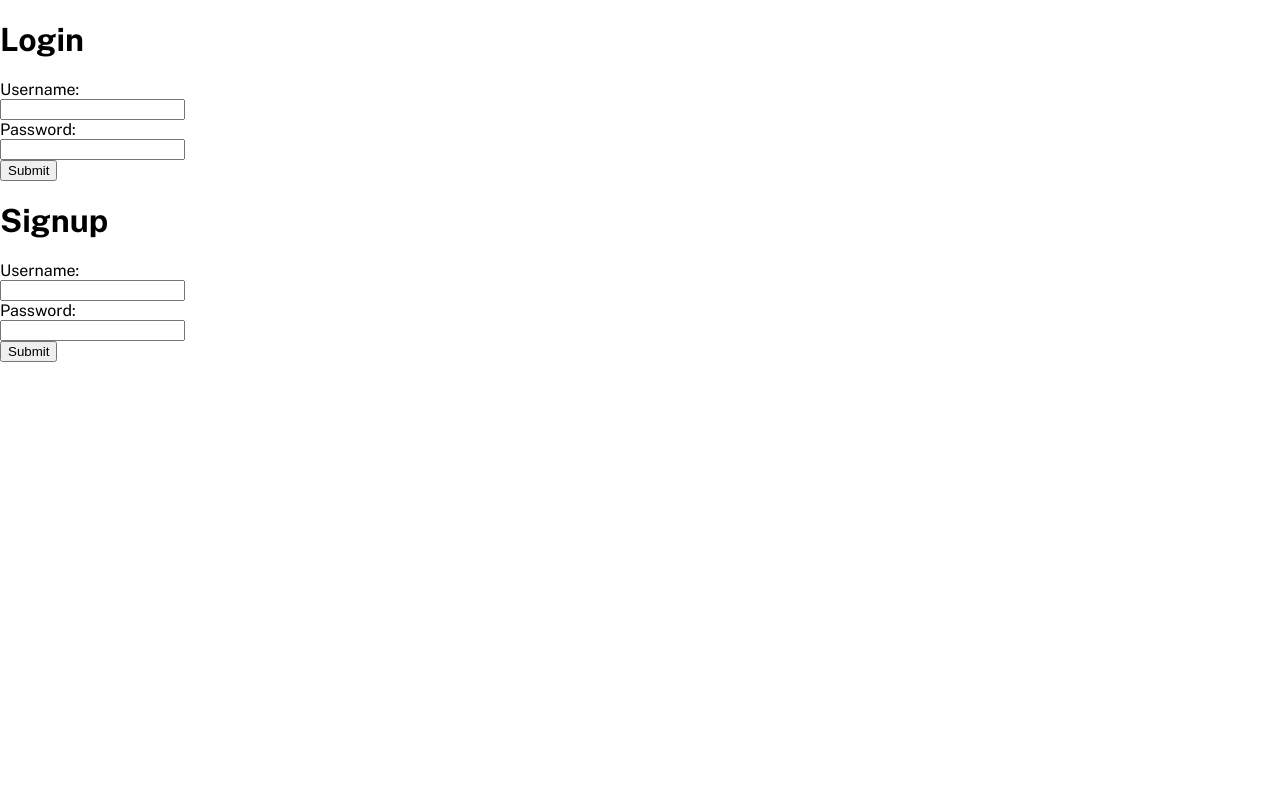
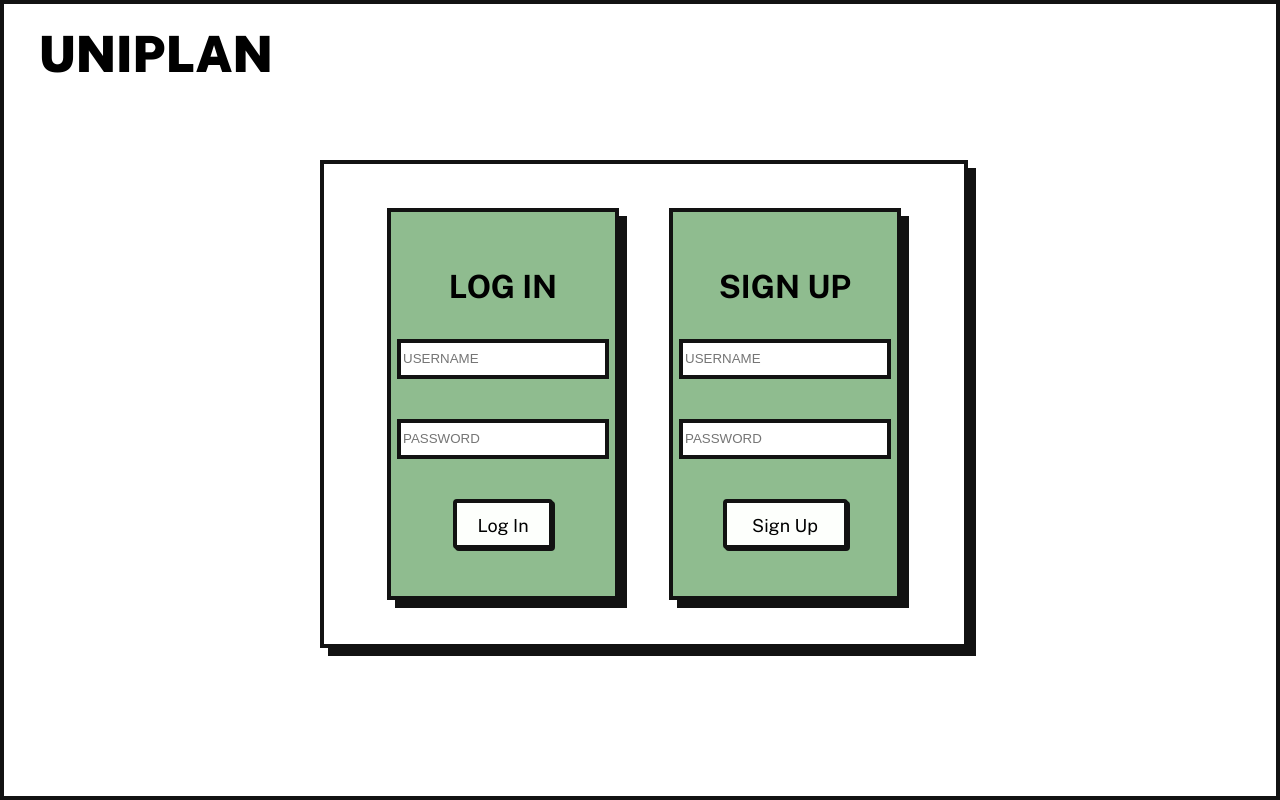
Before and after one commit to NicholasLe04/calendar-app, a React (Create React App) app in the folder client/: page / in a window 1280 px wide. Built offline with nearby package versions, Linux system fonts and the light colour scheme; no server answers.

Commit message:
Update Login CSS (#6)

```diff
--- /dev/null
+++ b/client/src/components/pages/Login/Login.css
@@ -0,0 +1,126 @@
+.login-signup-container-container {
+    justify-content: center;
+    align-items: center;
+
+    outline: 4px solid #121212;
+    outline-offset: -4px;
+    height: 100vh;
+    width: 100vw;
+}
+
+.login-signup-container {
+    position: absolute;
+    display: inline-flex;
+    justify-content: center;
+    align-items: center;
+
+    width: 50%;
+    height: 60%;
+    top: 20%;
+    left: 25%;
+
+    border: 4px solid #121212;
+    box-shadow: 8px 8px #121212;
+}
+
+.Login {
+    background-color: darkseagreen;
+    margin-right: 25px;
+    width: 35%;
+    height: 80%;
+
+    text-align: center;
+
+    border: 4px solid #121212;
+    box-shadow: 8px 8px #121212;
+}
+
+.Login h1 {
+    margin-top: 25%;
+    margin-bottom: 15%;
+}
+
+.Login input {
+    border: 4px solid #121212;
+    border-radius: 0;
+    margin-bottom: 40px;
+
+    height: 30px;
+    width: 200px;
+}
+
+.Login input:focus {
+    outline: none;
+}
+
+.Login button {
+    width: 100px;
+    height: 50px;
+    background-color: #FDFFFC;
+    font-family: "PublicSans";
+    font-size: large;
+
+    padding: 12px 18px;
+
+    border-radius: 4px;
+    border: solid 4px #121212;
+    box-shadow: 2px 2px #121212;
+    transition: transform 50ms, box-shadow 50ms;
+}
+
+.Login button:hover {
+    transform: translate(1px, 1px);
+    box-shadow: 1px 1px #121212;
+}
+
+
+
+.Signup {
+    background-color: darkseagreen;
+    margin-left: 25px;
+    width: 35%;
+    height: 80%;
+
+    text-align: center;
+
+    border: 4px solid #121212;
+    box-shadow: 8px 8px #121212;
+}
+
+.Signup h1 {
+    margin-top: 25%;
+    margin-bottom: 15%;
+}
+
+.Signup input {
+    border: 4px solid #121212;
+    border-radius: 0;
+    margin-bottom: 40px;
+
+    height: 30px;
+    width: 200px;
+}
+
+.Signup input:focus {
+    outline: none;
+}
+
+.Signup button {
+    width: 125px;
+    height: 50px;
+    background-color: #FDFFFC;
+    font-family: "PublicSans";
+    font-size: large;
+
+    padding: 12px 18px;
+
+    border-radius: 4px;
+    border: solid 4px #121212;
+    box-shadow: 2px 2px #121212;
+    transition: transform 50ms, box-shadow 50ms;
+}
+
+.Signup button:hover {
+    transform: translate(1px, 1px);
+    box-shadow: 1px 1px #121212;
+}
--- a/client/src/components/pages/Login/Login.js
+++ b/client/src/components/pages/Login/Login.js
@@ -1,6 +1,8 @@
 import axios from "axios";
 import { useNavigate } from "react-router-dom";
 import { useEffect } from 'react';
+
+import "./Login.css";
 
 const BASE_URL = "https://uniplan-api.vercel.app";
 
@@ -39,7 +41,7 @@ function Login() {
             localStorage.setItem("token", user.data.token);
             navigate('/dashboard');
         } catch(err){
-            alert(err.response.data.message);
+            alert(err);
         }
     }
 
@@ -54,35 +56,33 @@ function Login() {
             localStorage.setItem('token', result.data.token);
             navigate('/dashboard');
         } catch(err){
-            alert(err.response.data.message);
+            alert(err);
         }
     }
 
 
     return (
-        <>
+        <div className="login-signup-container-container">
+            <h1 style={{ fontWeight: "900", fontSize: "50px", margin: "0", position: "fixed", top: "3%", left: "3%" }}>UNIPLAN</h1>
+            <div className="login-signup-container">
                 <div className="Login">
-                <h1>Login</h1>
+                    <h1>LOG IN</h1>
                     <form onSubmit={login}>
-                <label for="username">Username:</label><br/>
-                <input type="text" id="username" name="username"/><br/>
-                <label for="password">Password:</label><br/>
-                <input type="password" id="password" name="password"/><br/>
-                <input type="submit"/>
+                        <input type="text" id="username" name="username" placeholder="USERNAME" defaultValue=""/><br/>
+                        <input type="password" id="password" name="password" placeholder="PASSWORD" defaultValue=""/><br/>
+                        <button type="submit">Log In</button>
                     </form>
                 </div>
-
                 <div className="Signup">
-                <h1>Signup</h1>
+                    <h1>SIGN UP</h1>
                     <form onSubmit={signup}>
-                <label for="newUsername">Username:</label><br/>
-                <input type="text" id="newUsername" name="newUsername"/><br/>
-                <label for="newPassword">Password:</label><br/>
-                <input type="password" id="newPassword" name="newPassword"/><br/>
-                <input type="submit"/>
+                        <input type="text" id="newUsername" name="newUsername" placeholder="USERNAME" defaultValue=""/><br/>
+                        <input type="password" id="newPassword" name="newPassword" placeholder="PASSWORD" defaultValue=""/><br/>
+                        <button type="submit">Sign Up</button>
                     </form>
                 </div>
-        </>
+            </div>
+        </div>
     );
 }
 
```
Lines whose indentation alone changed are shown as unchanged.
